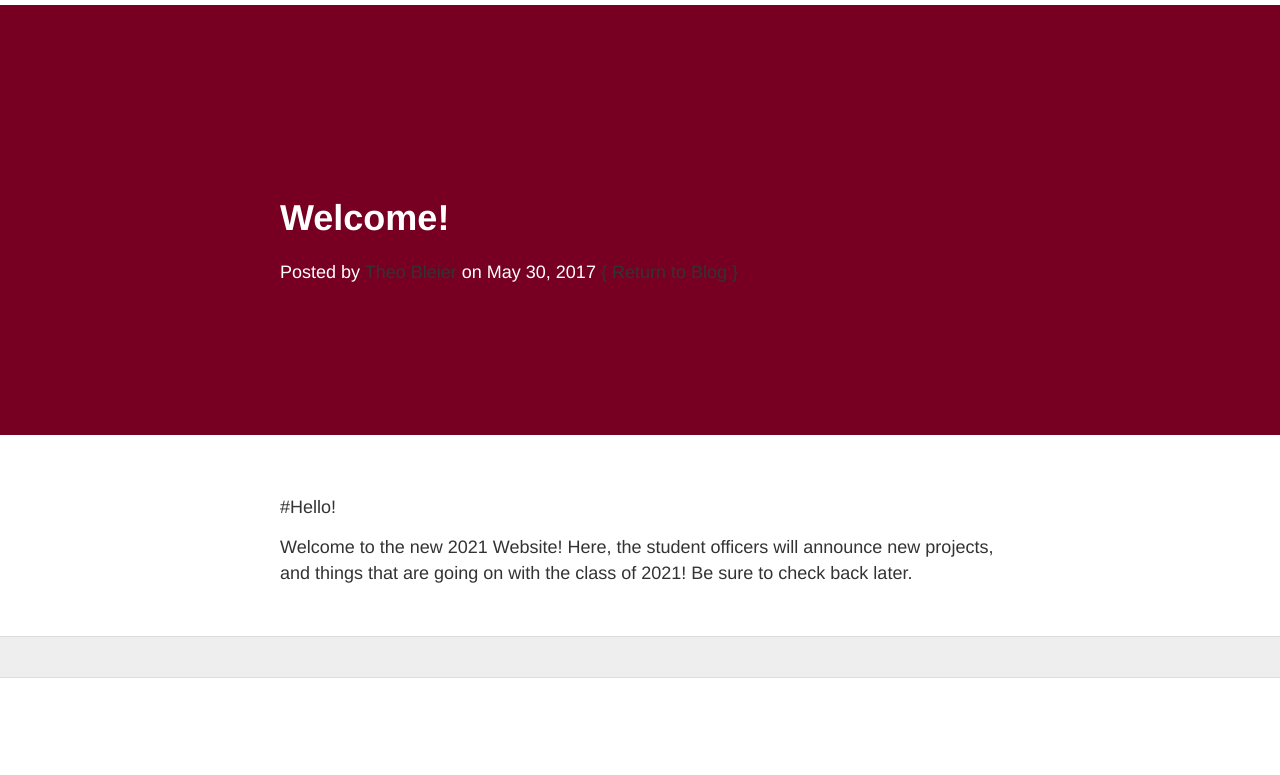
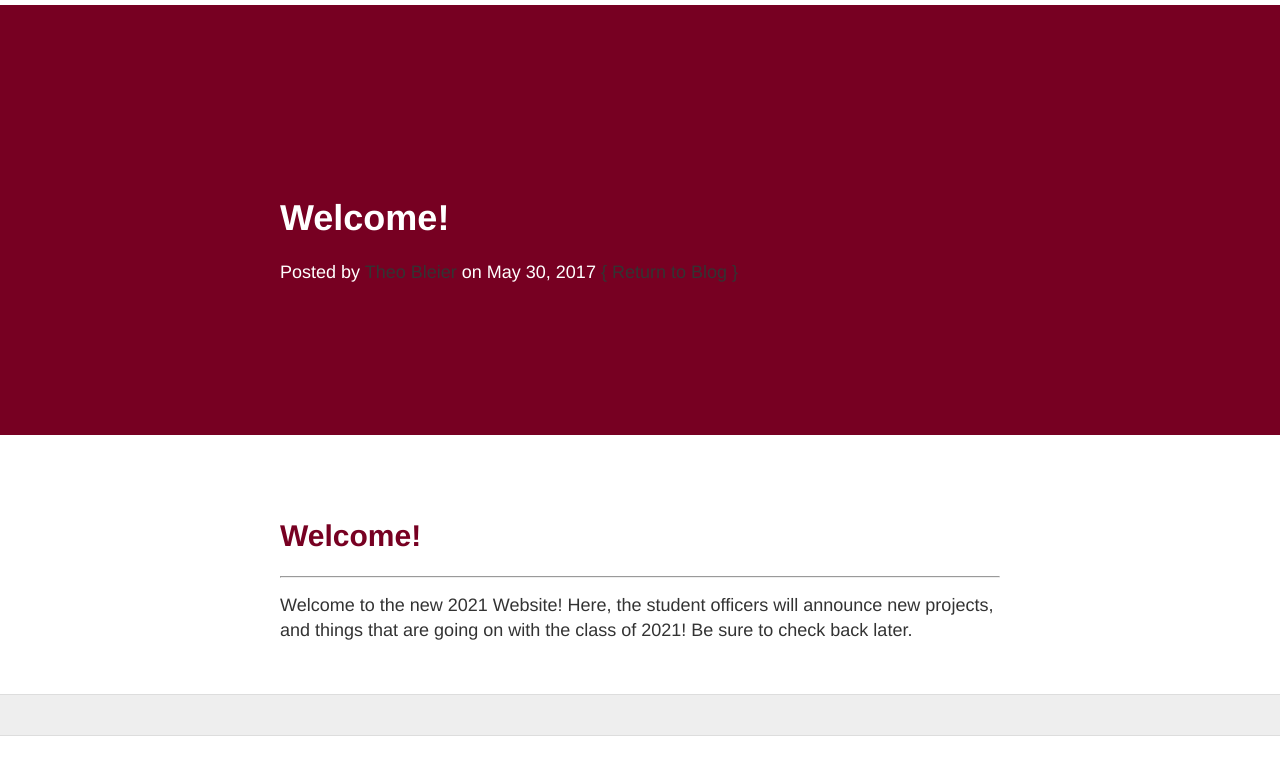
Before and after one commit to whs2021/website, a Jekyll site: the page built from _posts/2017-05-30-Welcome.md, in a window 1280 px wide. Shown: the top 775 px of the page. Built offline with Jekyll 4.4.1, drawn with Linux system fonts in a browser that asks for light colours; nearby versions of some CDN libraries.

Commit message:
Update 2017-05-30-Welcome.md

```diff
--- a/_posts/2017-05-30-Welcome.md
+++ b/_posts/2017-05-30-Welcome.md
@@ -4,6 +4,7 @@ title: Welcome!
 author: Theo Bleier
 ---
 
-#Hello!
+# Welcome!
+-----
 
 Welcome to the new 2021 Website! Here, the student officers will announce new projects, and things that are going on with the class of 2021! Be sure to check back later.
```
